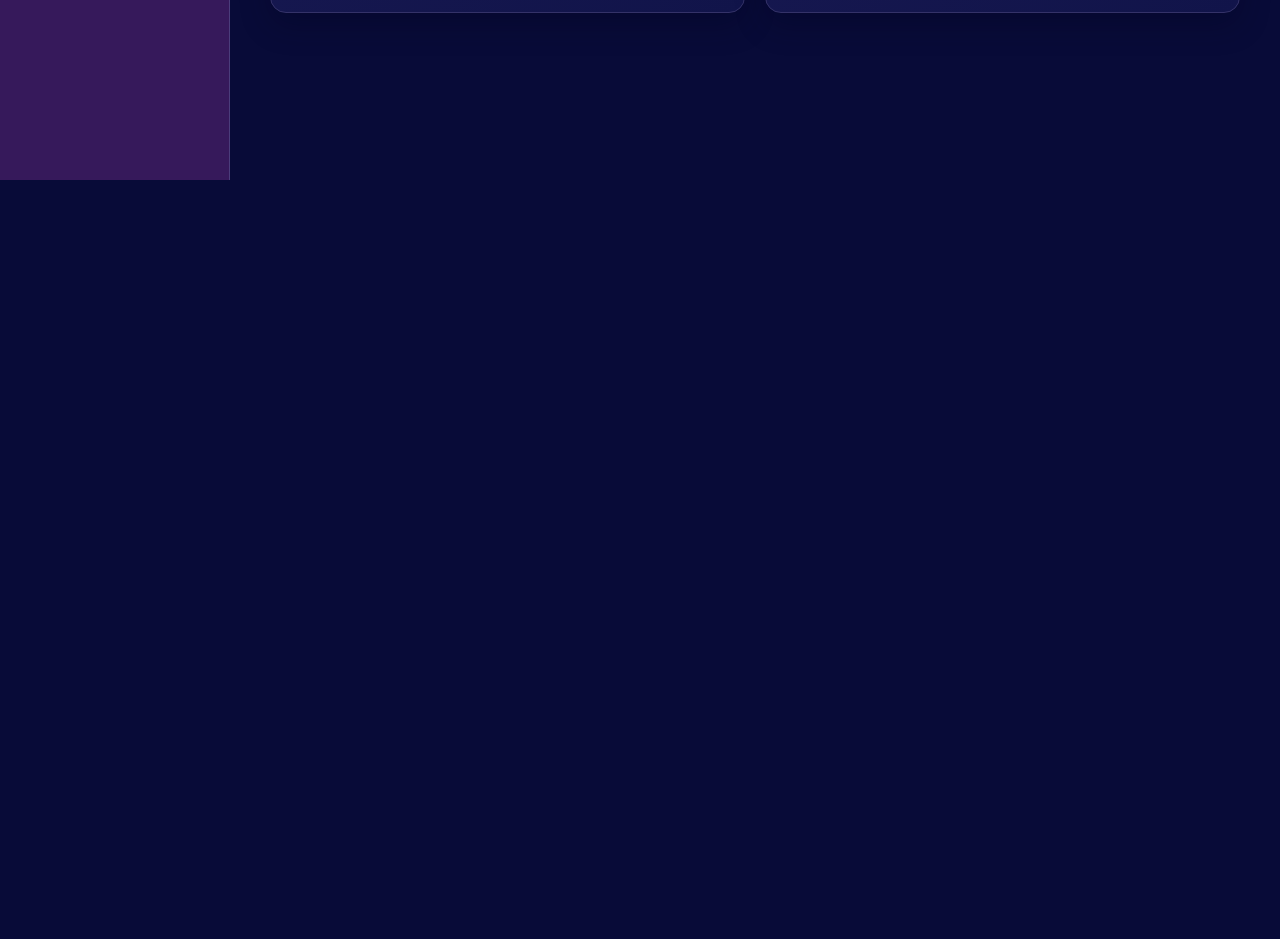
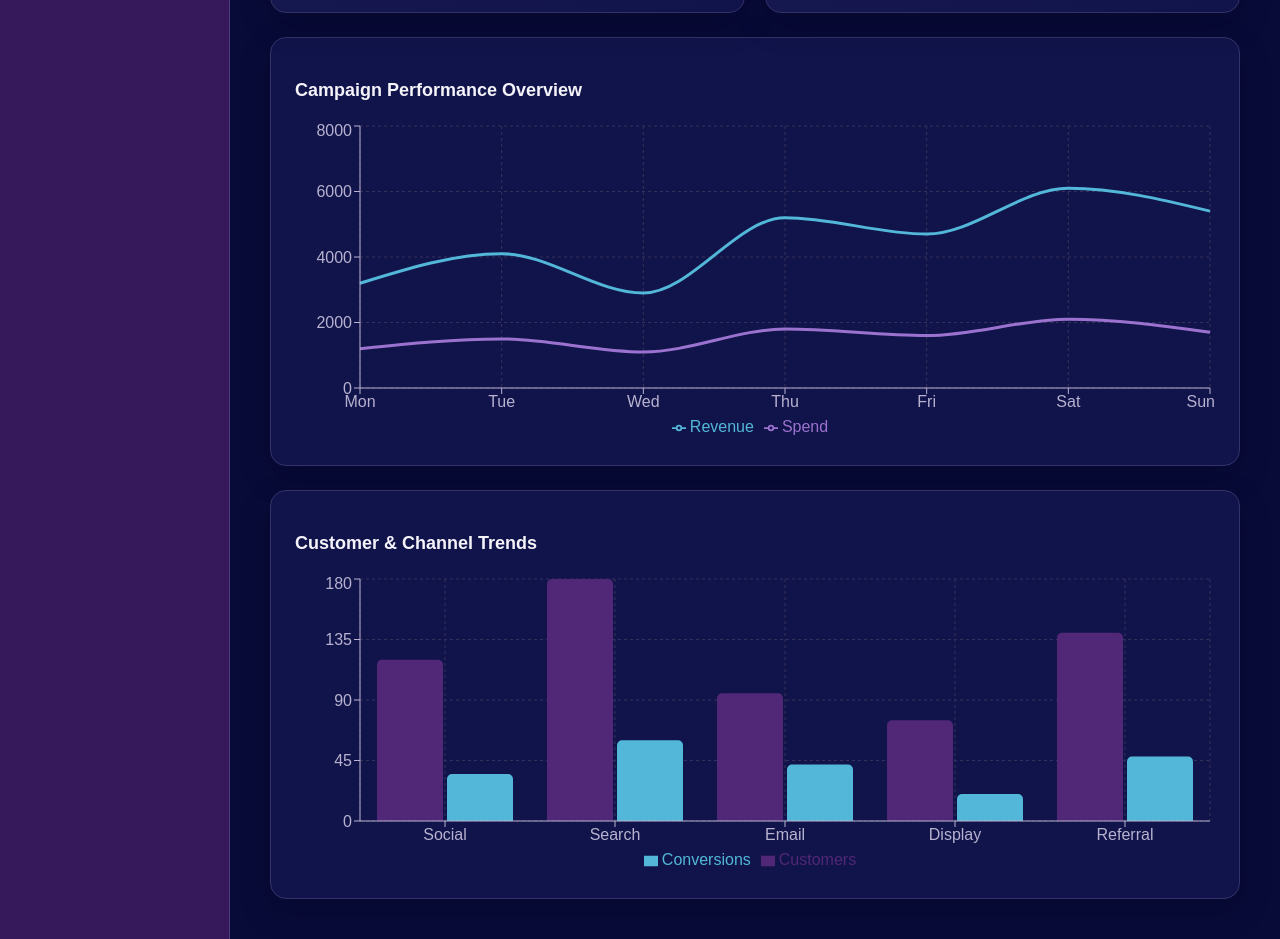
Before and after one commit to apekshacrao/market-orbit, a React (Vite) app in the folder frontend/: page / in a window 1280 px wide. Shown: the part 620-1559 px from the top of the page. Before the commit the page ends 800 px from the top, so only its background shows below. Built offline with nearby package versions, Linux system fonts and the light colour scheme; the HTML template or start-up script is replaced by a standard one.

Commit message:
feat(frontend): add performance and trend charts

```diff
--- a/frontend/package.json
+++ b/frontend/package.json
@@ -10,7 +10,8 @@
   },
   "dependencies": {
     "react": "^18.3.1",
-    "react-dom": "^18.3.1"
+    "react-dom": "^18.3.1",
+    "recharts": "^3.10.1"
   },
   "devDependencies": {
     "@vitejs/plugin-react": "^4.3.1",
--- a/frontend/src/components/dashboard/PerformanceChart.jsx
+++ b/frontend/src/components/dashboard/PerformanceChart.jsx
@@ -1,11 +1,76 @@
 import React from 'react';
+import {
+  ResponsiveContainer,
+  LineChart,
+  Line,
+  XAxis,
+  YAxis,
+  CartesianGrid,
+  Tooltip,
+  Legend
+} from 'recharts';
 
-export default function PerformanceChart({ data = [] }) {
+const sampleData = [
+  { date: 'Mon', spend: 1200, revenue: 3200 },
+  { date: 'Tue', spend: 1500, revenue: 4100 },
+  { date: 'Wed', spend: 1100, revenue: 2900 },
+  { date: 'Thu', spend: 1800, revenue: 5200 },
+  { date: 'Fri', spend: 1600, revenue: 4700 },
+  { date: 'Sat', spend: 2100, revenue: 6100 },
+  { date: 'Sun', spend: 1700, revenue: 5400 }
+];
+
+export default function PerformanceChart({ data }) {
+  const chartData = data?.length ? data : sampleData;
+
   return (
     <div className="performance-chart-wrapper">
       <h3>Campaign Performance Overview</h3>
-      <div className="chart-placeholder">
-        <p>Performance chart visualization ({data.length} data points)</p>
+
+      <div className="performance-chart">
+        <ResponsiveContainer width="100%" height={320}>
+          <LineChart data={chartData}>
+            <CartesianGrid stroke="#36315B" strokeDasharray="3 3" />
+
+            <XAxis
+              dataKey="date"
+              stroke="#B8B2D0"
+            />
+
+            <YAxis
+              stroke="#B8B2D0"
+            />
+
+            <Tooltip
+              contentStyle={{
+                backgroundColor: '#080B38',
+                border: '1px solid #512777',
+                borderRadius: '8px',
+                color: '#F5F3FA'
+              }}
+            />
+
+            <Legend />
+
+            <Line
+              type="monotone"
+              dataKey="spend"
+              name="Spend"
+              stroke="#9B72CF"
+              strokeWidth={3}
+              dot={false}
+            />
+
+            <Line
+              type="monotone"
+              dataKey="revenue"
+              name="Revenue"
+              stroke="#52B7D8"
+              strokeWidth={3}
+              dot={false}
+            />
+          </LineChart>
+        </ResponsiveContainer>
       </div>
     </div>
   );
--- a/frontend/src/components/dashboard/TrendCharts.jsx
+++ b/frontend/src/components/dashboard/TrendCharts.jsx
@@ -1,11 +1,67 @@
 import React from 'react';
+import {
+  ResponsiveContainer,
+  BarChart,
+  Bar,
+  XAxis,
+  YAxis,
+  CartesianGrid,
+  Tooltip,
+  Legend
+} from 'recharts';
 
-export default function TrendCharts({ trendData = [] }) {
+const sampleTrends = [
+  { channel: 'Social', customers: 120, conversions: 35 },
+  { channel: 'Search', customers: 180, conversions: 60 },
+  { channel: 'Email', customers: 95, conversions: 42 },
+  { channel: 'Display', customers: 75, conversions: 20 },
+  { channel: 'Referral', customers: 140, conversions: 48 }
+];
+
+export default function TrendCharts({ trendData }) {
+  const chartData = trendData?.length ? trendData : sampleTrends;
+
   return (
     <div className="trend-charts-wrapper">
-      <h3>Customer & Channel Trends</h3>
-      <div className="trend-chart-placeholder">
-        <p>Trend analysis visualization</p>
+      <h3>Customer &amp; Channel Trends</h3>
+
+      <div className="trend-chart">
+        <ResponsiveContainer width="100%" height={300}>
+          <BarChart data={chartData}>
+            <CartesianGrid
+              stroke="#36315B"
+              strokeDasharray="3 3"
+            />
+
+            <XAxis dataKey="channel" stroke="#B8B2D0" />
+            <YAxis stroke="#B8B2D0" />
+
+            <Tooltip
+              contentStyle={{
+                backgroundColor: '#080B38',
+                border: '1px solid #512777',
+                borderRadius: '8px',
+                color: '#F5F3FA'
+              }}
+            />
+
+            <Legend />
+
+            <Bar
+              dataKey="customers"
+              name="Customers"
+              fill="#512777"
+              radius={[5, 5, 0, 0]}
+            />
+
+            <Bar
+              dataKey="conversions"
+              name="Conversions"
+              fill="#52B7D8"
+              radius={[5, 5, 0, 0]}
+            />
+          </BarChart>
+        </ResponsiveContainer>
       </div>
     </div>
   );
--- a/frontend/src/index.css
+++ b/frontend/src/index.css
@@ -788,3 +788,43 @@ a {
     flex-direction: column;
   }
 }
+.performance-chart-wrapper {
+  margin-top: 24px;
+  padding: 24px;
+  background: var(--color-surface);
+  border: 1px solid var(--color-border);
+  border-radius: var(--radius-lg);
+  box-shadow: var(--shadow-card);
+  min-width: 0;
+}
+
+.performance-chart-wrapper h3 {
+  margin-bottom: 20px;
+  color: var(--color-text);
+  font-size: 18px;
+}
+
+.performance-chart {
+  width: 100%;
+  min-width: 0;
+}
+.trend-charts-wrapper {
+  margin-top: 24px;
+  padding: 24px;
+  background: var(--color-surface);
+  border: 1px solid var(--color-border);
+  border-radius: var(--radius-lg);
+  box-shadow: var(--shadow-card);
+  min-width: 0;
+}
+
+.trend-charts-wrapper h3 {
+  margin-bottom: 20px;
+  color: var(--color-text);
+  font-size: 18px;
+}
+
+.trend-chart {
+  width: 100%;
+  min-width: 0;
+}
--- a/frontend/src/pages/Dashboard.jsx
+++ b/frontend/src/pages/Dashboard.jsx
@@ -3,6 +3,8 @@ import Navbar from '../components/common/Navbar';
 import Sidebar from '../components/common/Sidebar';
 import CampaignRanking from '../components/dashboard/CampaignRanking';
 import KpiCards from '../components/dashboard/KpiCards';
+import TrendCharts from '../components/dashboard/TrendCharts';
+import PerformanceChart from '../components/dashboard/PerformanceChart';
 
 export default function Dashboard() {
   const topCampaigns = [
@@ -28,7 +30,13 @@ export default function Dashboard() {
         <h1>Dashboard</h1>
         <p>Welcome to your marketing performance dashboard.</p>
         <KpiCards />
-        <CampaignRanking />
+<CampaignRanking
+  topCampaigns={topCampaigns}
+  bottomCampaigns={bottomCampaigns}
+/>
+<PerformanceChart />
+<TrendCharts />
+
       </main>
     </div>
   </div>
```
Also changed, not shown: 1 other file (tests, documents, lock files or other folders).
